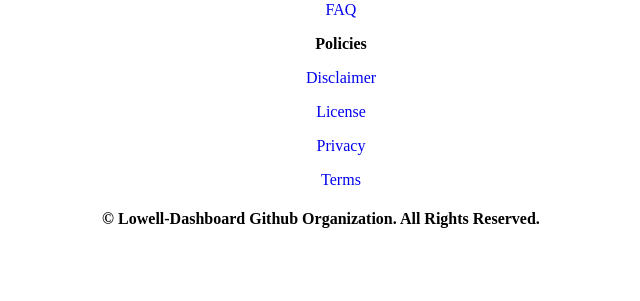
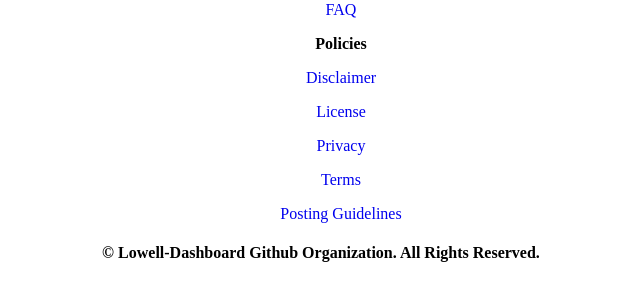
Before and after one commit to lowell-dashboard/dashboard-flask, a Python web app: template lowell-dashboard/app/templates/appbuilder/footer.html in a window 1280 px wide. Shown: the part 320-621 px from the top of the page, without its empty margins (319-959 px from the left). Run offline with Jinja, Linux system fonts and the light colour scheme; the template is opened without the code that fills it, so the values that code supplies are empty.

Commit message:
rename path

```diff
--- a/lowell-dashboard/app/templates/appbuilder/footer.html
+++ b/lowell-dashboard/app/templates/appbuilder/footer.html
@@ -30,7 +30,7 @@
             <ul>
               <strong><center><p>Forms</p></center></strong>
               <a href="/bugreport/form" class="nounderline"><center><p>{{_("Report Bugs")}}</p></center></a>
-              <a href="/createnews/form" class="nounderline"><center><p>{{_("Create News")}}</p></center></a>
+              <a href="/news/form" class="nounderline"><center><p>{{_("Create News")}}</p></center></a>
             </ul>
           </div>
 
@@ -49,6 +49,7 @@
               <a href="/files/license" class="nounderline"><center><p>{{_("License")}}</p></center></a>
               <a href="/files/privacy" class="nounderline"><center><p>{{_("Privacy")}}</p></center></a>
               <a href="/files/terms" class="nounderline"><center><p>{{_("Terms")}}</p></center></a>
+              <a href="/files/guidelines" class="nounderline"><center><p>{{_("Posting Guidelines")}}</p></center></a>
             </ul>
           </div>
 
```
